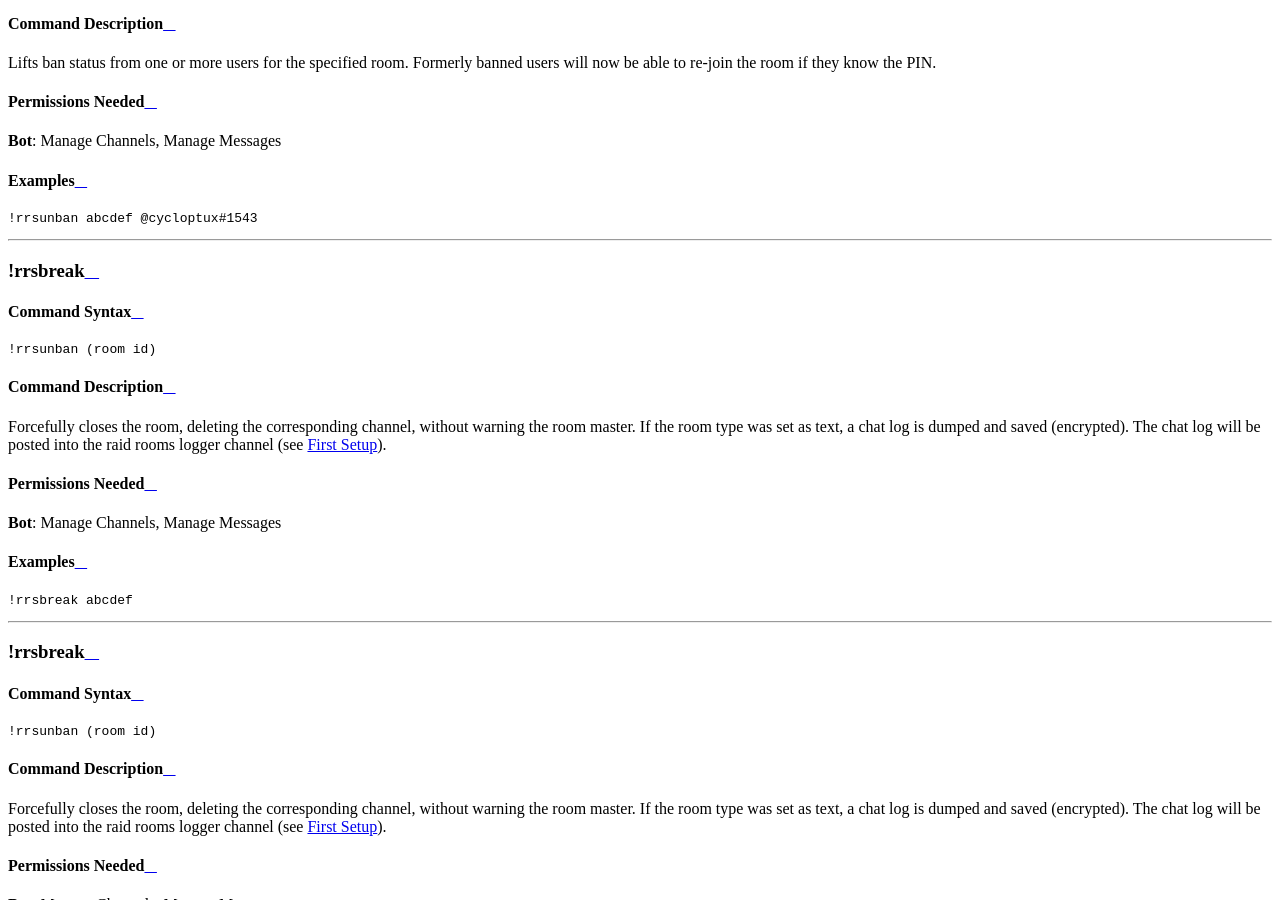
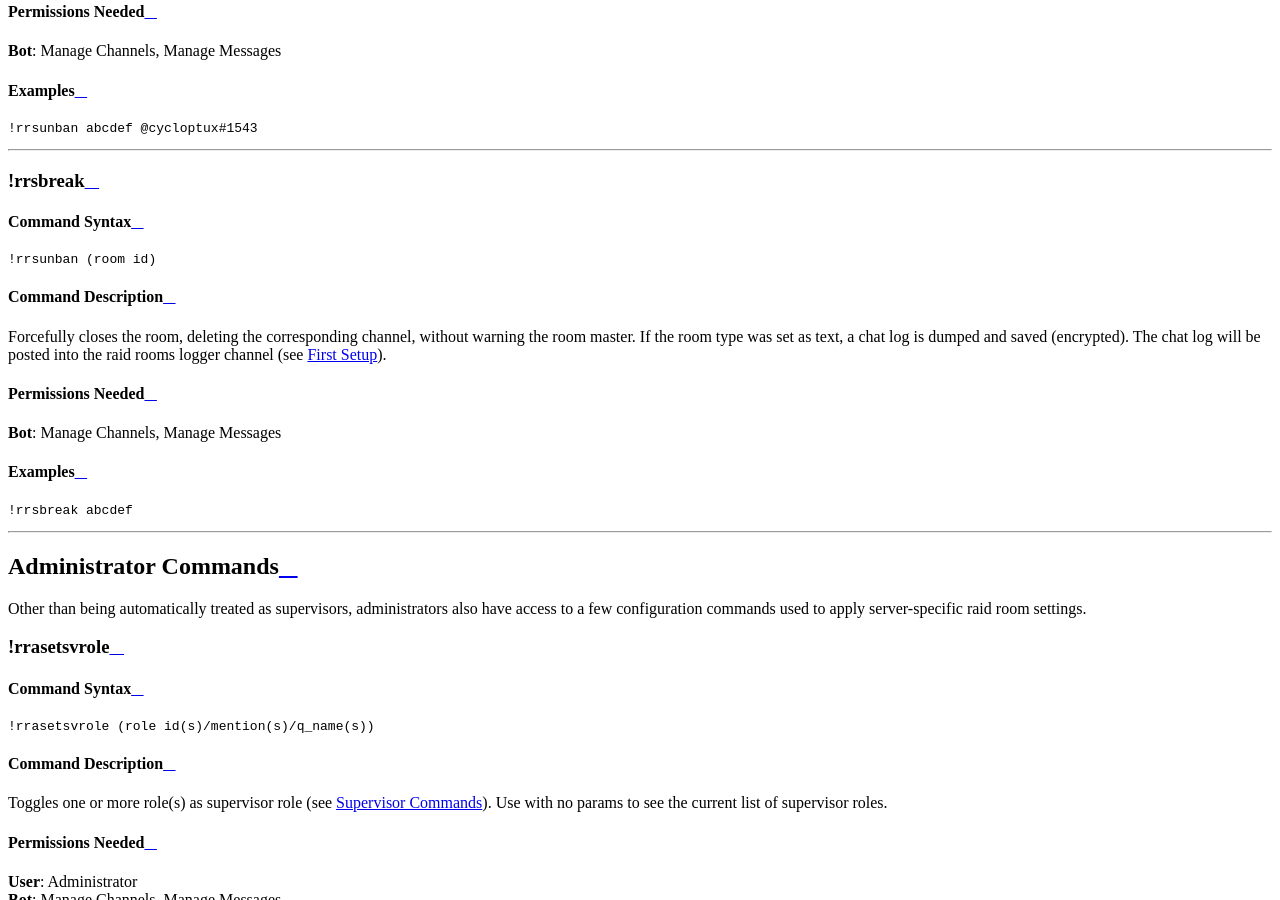
Before and after one commit to cycloptux/GiselleBot-Documentation, a Sphinx documentation site: the page built from docs/source/modules/raidroom.rst, in a window 1280 px wide and 900 px high, scrolled down 7485 px. Built offline with Sphinx 7.4.7 and the Read the Docs theme 2.0.0, drawn with Linux system fonts in a browser that asks for light colours; some of the changed text lies outside the part shown.

Commit message:
Removed a double command.

```diff
--- a/docs/source/modules/raidroom.rst
+++ b/docs/source/modules/raidroom.rst
@@ -368,31 +368,6 @@ Examples
 
 ....
 
-|bot_prefix|\ rrsbreak
-----------------------
-
-Command Syntax
-^^^^^^^^^^^^^^
-.. parsed-literal::
-
-    |bot_prefix|\ rrsunban (room id)
-
-Command Description
-^^^^^^^^^^^^^^^^^^^
-Forcefully closes the room, deleting the corresponding channel, without warning the room master. If the room type was set as text, a chat log is dumped and saved (encrypted). The chat log will be posted into the raid rooms logger channel (see :ref:`first-setup`).
-
-Permissions Needed
-^^^^^^^^^^^^^^^^^^
-| **Bot**: Manage Channels, Manage Messages
-
-Examples
-^^^^^^^^
-.. parsed-literal::
-
-    |bot_prefix|\ rrsbreak abcdef
-
-....
-
 Administrator Commands
 ======================
 
```
